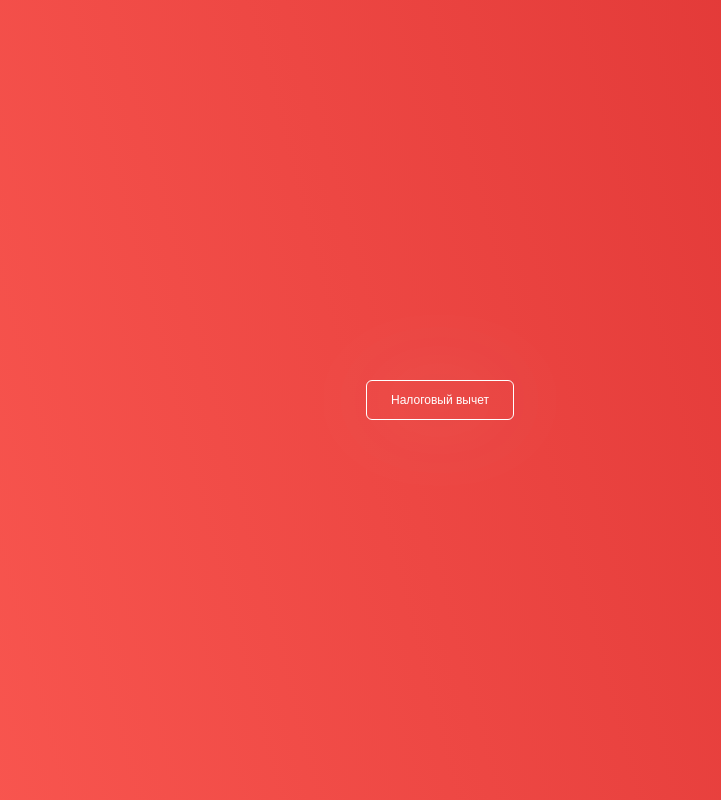
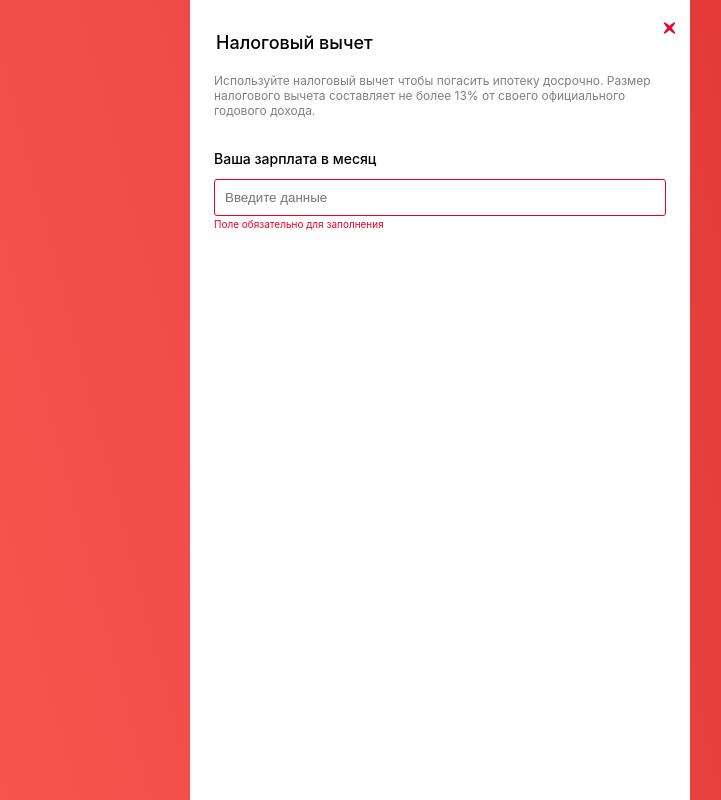
Before and after one commit to ArtMan-8/test-frontend-lnj4C8vy, a React (Create React App) app: page / in a window 1280 px wide. Both pictures are taken after a click on the button "Налоговый вычет". Shown: the whole page, without its empty margins (200-921 px from the left). Built offline with nearby package versions, Linux system fonts and the light colour scheme.

Commit message:
add: ввод зарплаты

```diff
--- a/src/assets/styles/variables.scss
+++ b/src/assets/styles/variables.scss
@@ -1,7 +1,8 @@
 :root {
   --color-black: #000000;
   --color-grey: #bec5cc;
-  --color-light: #cfdae7;
+  --color-grey-dark: #808080;
+  --color-grey-light: #cfdae7;
   --color-red: #ea0029;
   --color-red1: #dc3131;
   --color-red2: #ff5e56;
--- a/src/components/App/App.jsx
+++ b/src/components/App/App.jsx
@@ -1,8 +1,22 @@
-import React from 'react';
+import React, { useState } from 'react';
+import Popup from '../Popup';
 import './app.scss';
 
-const App = () => <section className="app">
-  <button type="button" className="app__btn-ded">Налоговый вычет</button>
-</section>;
+const App = () => {
+  const [isPopup, setIsPopup] = useState(false);
+
+  return (
+    <section className="app">
+      <button
+        type="button"
+        className="app__btn-ded"
+        onClick={() => setIsPopup(true)}
+        disabled={isPopup}
+      >Налоговый вычет</button>
+
+      {isPopup && <Popup handleClosePopup={() => setIsPopup(false)} />}
+    </section>
+  );
+};
 
 export default App;
--- a/src/components/App/app.scss
+++ b/src/components/App/app.scss
@@ -1,4 +1,6 @@
 .app {
+  position: relative;
+
   display: flex;
   justify-content: center;
   align-items: center;
@@ -22,7 +24,7 @@
   border: 1px solid var(--color-white);
   border-radius: 6px;
   cursor: pointer;
-  filter: drop-shadow(0px 0px 44px var(--color-light));
+  filter: drop-shadow(0px 0px 44px var(--color-grey-light));
 
   &:hover {
     color: var(--color-black);
--- /dev/null
+++ b/src/components/Popup/Popup.jsx
@@ -0,0 +1,51 @@
+import React, { useState } from 'react';
+import T from 'prop-types';
+import './popup.scss';
+
+const Popup = ({ handleClosePopup }) => {
+  // const [isValid, setIsValid] = useState(true);
+  const [salary, setSalary] = useState(null);
+  console.log(salary);
+
+  return (
+    <form className="popup">
+      <fieldset className="popup__field">
+        <legend className="popup__legend">Налоговый вычет</legend>
+        <p className="popup__description">Используйте налоговый вычет чтобы погасить ипотеку досрочно.{' '}
+        Размер налогового вычета составляет не более 13% от своего официального годового дохода.</p>
+
+        <div className="popup__data">
+          <label
+            htmlFor="salary"
+            className="popup__data-label"
+          >Ваша зарплата в месяц</label>
+
+          <input
+            type="text"
+            id="salary"
+            className="popup__data-input"
+            placeholder="Введите данные"
+            required
+            onChange={(evt) => {
+              setSalary(evt.target.value);
+            }}
+          />
+
+          <p className="popup__data-none">Поле обязательно для заполнения</p>
+        </div>
+      </fieldset>
+
+      <button
+        type="button"
+        className="popup__btn-close"
+        onClick={handleClosePopup}
+      >Закрыть попап</button>
+    </form>
+  );
+};
+
+Popup.propTypes = {
+  handleClosePopup: T.func,
+};
+
+export default Popup;
--- /dev/null
+++ b/src/components/Popup/index.js
@@ -0,0 +1 @@
+export { default } from './Popup.jsx';
--- /dev/null
+++ b/src/components/Popup/popup.scss
@@ -0,0 +1,138 @@
+.popup {
+  position: absolute;
+  z-index: 100;
+
+  display: flex;
+  flex-direction: column;
+  justify-content: start;
+  align-items: center;
+  box-sizing: border-box;
+  width: 100%;
+  max-width: 500px;
+  height: 100%;
+  padding: 32px 24px;
+
+  background-color: var(--color-white);
+}
+
+.popup__field {
+  margin: 0;
+  padding: 0;
+
+  border: none;
+}
+
+.popup__legend {
+  margin-bottom: 20px;
+
+  font-weight: 500;
+  font-size: 18px;
+}
+
+.popup__description {
+  margin: 0;
+
+  font-size: 12px;
+  color: var(--color-grey-dark);
+}
+
+.popup__data {
+  position: relative;
+
+  margin-top: 30px;
+  margin-bottom: 10px;
+}
+
+.popup__data-label {
+  display: inline-block;
+  margin-bottom: 12px;
+
+  font-weight: 500;
+  font-size: 14px;
+}
+
+.popup__data-input {
+  box-sizing: border-box;
+  width: 100%;
+  padding: 10px;
+
+  color: var(--color-grey);
+
+  border: 1px solid var(--color-grey);
+  border-radius: 3px;
+
+  &:hover {
+    border-color: var(--color-black);
+  }
+
+  &:focus {
+    color: var(--color-black);
+  }
+
+  &:disabled {
+    color: var(--color-grey-dark);
+
+    border-color: var(--color-grey-dark);
+  }
+
+  &:valid {
+    color: var(--color-black);
+  }
+
+  &:invalid {
+    border-color: var(--color-red);
+    outline: none;
+    box-shadow: none;
+
+    & + .popup__data-none {
+      position: absolute;
+      bottom: -24px;
+      left: 0;
+
+      display: inline-block;
+
+      font-size: 10px;
+      color: var(--color-red);
+    }
+  }
+}
+
+.popup__data-none {
+  display: none;
+}
+
+.popup__btn-close {
+  position: absolute;
+  top: 20px;
+  right: 12px;
+
+  width: 20px;
+  height: 20px;
+
+  font-size: 0;
+
+  background: transparent;
+  border: none;
+  cursor: pointer;
+
+  &:before,
+  &:after {
+    content: "";
+    position: absolute;
+    top: 0;
+
+    width: 3px;
+    height: 16px;
+
+    background: var(--color-red);
+    border-radius: 100%;
+  }
+
+  &:before {
+    transform: rotate(45deg);
+  }
+
+  &:after {
+    transform: rotate(-45deg);
+  }
+}
```
